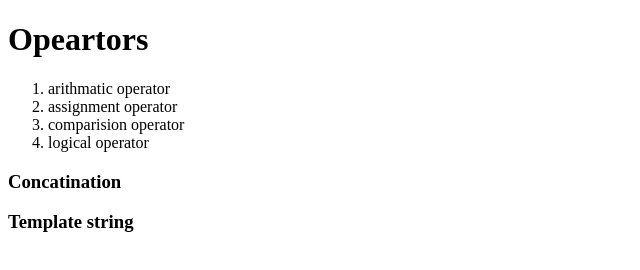
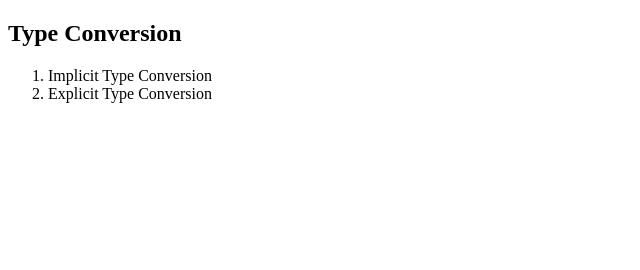
Before and after one commit to NAVEENKUMAR2003301/batch17, a plain HTML site: page index.html in a window 1280 px wide. Shown: the whole page, without its empty margins (0-640 px from the left). Drawn offline with Linux system fonts and the light colour scheme.

Commit message:
Type conversion

```diff
--- a/index.html
+++ b/index.html
@@ -22,8 +22,8 @@
         <li>function</li>
         <li>date</li>
     </ol> -->
-    <h1>Opeartors</h1>
-    <ol>
+    <!-- <h1>Opeartors</h1> -->
+    <!-- <ol>
         <li>arithmatic operator</li>
         <li>assignment operator</li>
         <li>comparision operator</li>
@@ -31,7 +31,14 @@
     </ol>
 
     <h3>Concatination</h3>
-    <h3>Template string</h3>
+    <h3>Template string</h3> -->
+
+    <h2>Type Conversion</h2>
+
+    <ol>
+        <li>Implicit Type Conversion</li>
+        <li>Explicit Type Conversion</li>
+    </ol>
 
     <script>
 
--- a/script.js
+++ b/script.js
@@ -297,6 +297,13 @@ num12     %= additionVal // num12 = num12 + additionVal
 
 console.log(num12);
 
+let num13 = 5
+
+num13     += num13
+
+console.log(num13)
+
+
 
 // comparision operator Or relational operator
 
@@ -429,3 +436,92 @@ console.log(finalName);
 let TemplateVal = `${name1} ${name2}`
 
 console.log(TemplateVal);
+
+
+
+console.clear();
+
+// type conversion
+
+// implicit type conversion
+
+
+let one1 = "12"
+
+let num  = 12
+
+console.log(typeof(one1+num));
+
+
+// string
+
+// string anything string
+
+console.log(typeof("12"+"12"));
+console.log(typeof("12"+12));
+console.log(typeof("12"+true));
+console.log(typeof("12"+undefined));
+console.log(typeof("12"+null));
+console.log(typeof("12"+[1,2]));
+console.log(typeof("12"+{k:1}));
+
+
+
+// number
+
+
+console.log(typeof(1 + "2"));
+console.log((1 + 1));
+console.log((1 + true));
+console.log((1 + undefined));
+console.log((1 + null));
+console.log(typeof(1 + [1,2]));
+console.log(typeof(1 + {k:2}));
+
+
+// boolean
+
+console.log(typeof(true + "45"));
+console.log((true + 5));
+console.log((true + true));
+console.log((true + undefined));
+console.log((true + null));
+console.log((true + [5,6]));
+console.log(typeof(true + {a:6}));
+
+
+// Explicit Type Conversion
+
+
+console.log(10 + Number("10"));
+
+console.log(Number());
+console.log(Number("abc"));
+console.log(Number(5));
+console.log(Number(false));
+console.log(Number(undefined));
+console.log(Number(null));
+console.log(Number([176,890]));
+console.log(Number({l:67}));
+
+
+
+console.log(Boolean());
+console.log(Boolean("dd"));
+console.log(Boolean(false));
+console.log(Boolean(undefined));
+console.log(Boolean(null));
+console.log(Boolean([8,5]));
+console.log(Boolean({l:89}));
+
+
+console.log(String("t"));
+
+
+let val1 = 5
+let val2 = val1++
+let val3 = ++val2
+
+console.log(val1);
+console.log(val2);
+console.log(val3);
```
